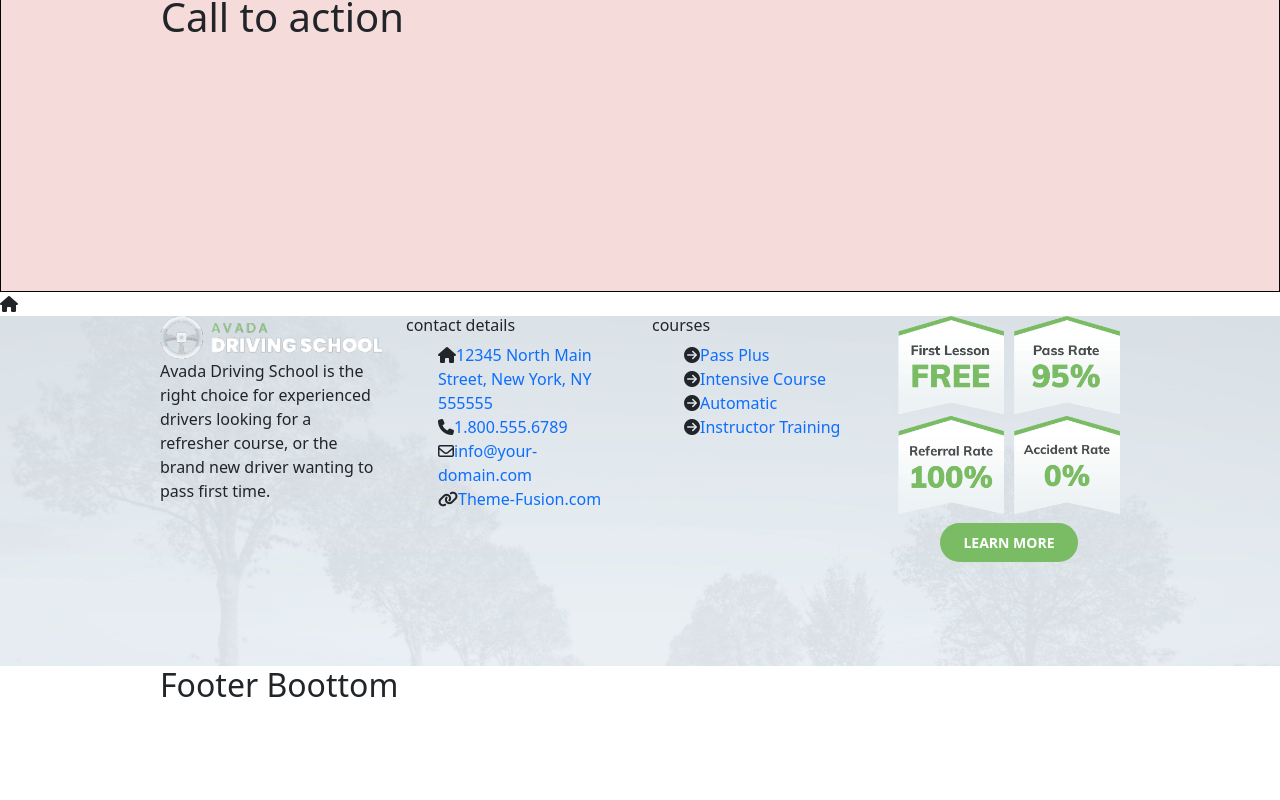
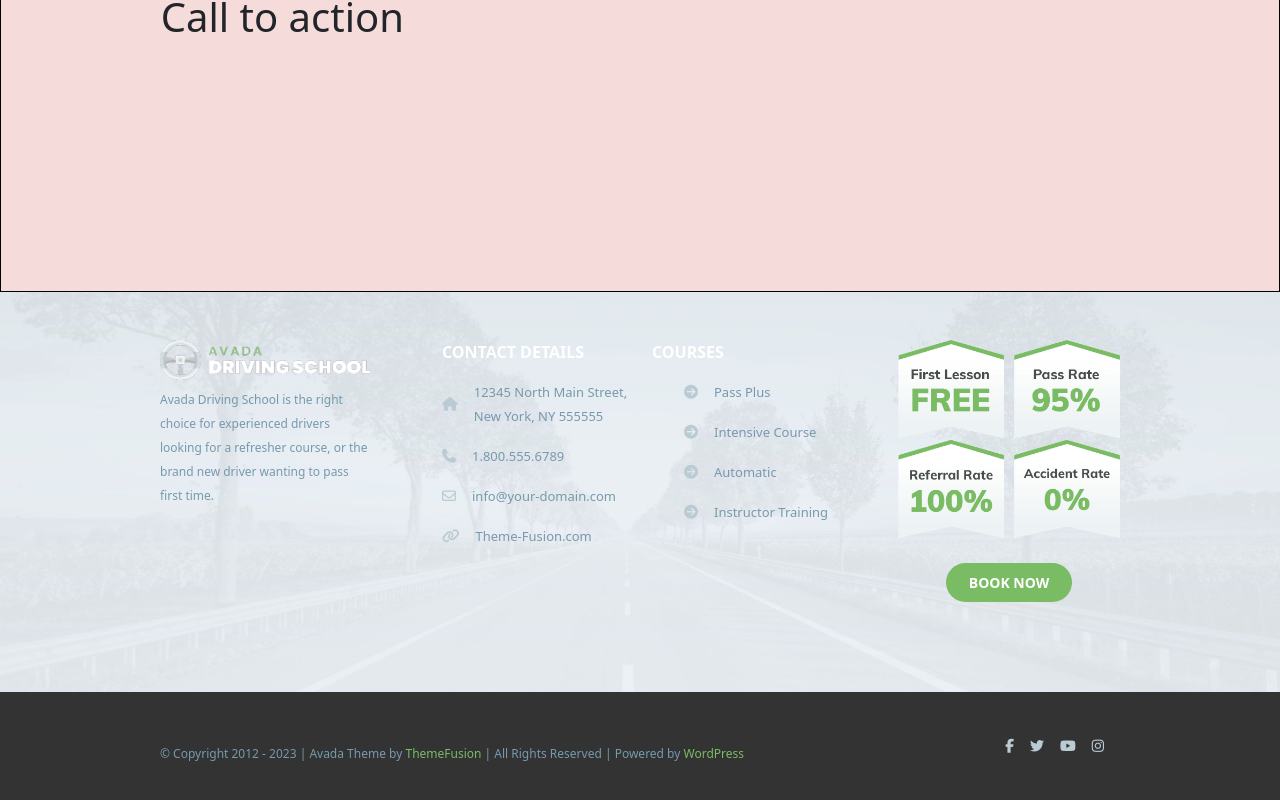
Before and after one commit to nvaccina/proj-html-vuejs, a Vue app: page / in a window 1280 px wide. Shown: the part 3628-4428 px from the top of the page. Before the commit the page ends 4340 px from the top, so only its background shows below. Built offline with nearby package versions, Linux system fonts and the light colour scheme.

Commit message:
Footer bottom con props

```diff
--- a/src/components/Footer.vue
+++ b/src/components/Footer.vue
@@ -2,6 +2,7 @@
 import List_footer_element from './partials/List_footer_element.vue'
 import {contactDetails} from '../data/menu'
 import {listCourses} from '../data/menu'
+import {iconSocial} from '../data/menu'
 
 export default {
   name:'Footer',
@@ -11,7 +12,8 @@ export default {
   data(){
     return{
       contactDetails,
-      listCourses
+      listCourses,
+      iconSocial
     }
   }
 
@@ -20,24 +22,22 @@ export default {
 
 <template>
 
-<i class="fa-solid fa-house"></i>
-
   <footer>
     <div class="footer_top">
 
       <div class="nv_container">
-        <div class="row">
+        <div class="row py-5">
 
-          <div class="col-3">
+          <div class="col-3 pe-4">
             <img src="../../public/img/avada-drivers-logo-1x.png" alt="Logo">
-            <p>
+            <p class="fc_light_blu fs-12 mt-2 ln_heigth-200">
               Avada Driving School is the right choice for experienced drivers looking for a refresher course, or the brand new driver wanting to pass first time.
             </p>
           </div>
 
-          <div class="col-3">
-            <h6>contact details</h6>
-            <ul>
+          <div class="col-3 ps-5">
+            <p class="title_list"> <strong>contact details</strong> </p>
+            <ul class="px-0">
               <List_footer_element
                 v-for="(element, index) in contactDetails"
                 :key="index"
@@ -49,7 +49,7 @@ export default {
             </ul>
           </div>
           <div class="col-3">
-            <h6>courses</h6>
+            <p class="title_list"> <strong>courses</strong> </p>
             <ul>
               <List_footer_element
                 v-for="(element, index) in listCourses"
@@ -57,14 +57,15 @@ export default {
                 :icon="element.icon"
                 :href="element.href"
                 :text="element.text"
+                class="primary_c"
               />
             </ul>
           </div>
 
           <div class="col-3 text-center">
-            <img src="../../public/img/footer-ad-grid.png" alt="">
+            <img class="mb-3" src="../../public/img/footer-ad-grid.png" alt="Footer grid">
             <div class="mt-3">
-              <a class="nv_button" href="#">Learn More</a>
+              <a class="nv_button" href="#">book now</a>
             </div>
           </div>
         </div>
@@ -74,20 +75,59 @@ export default {
     </div>
 
 
+    <div class="footer_bottom">
+      <div class="nv_container d-flex align-items-center justify-content-between">
 
-    <div class="nv_container">
-      <h2>Footer Boottom</h2>
+        <div class="credits">
+          <p class="fs-12 fc_light_blu mb-0">© Copyright 2012 - 2023 | Avada Theme by <span class="primary_c">ThemeFusion</span> | All Rights Reserved | Powered by <span class="primary_c">WordPress</span></p>
+        </div>
+
+        <div class="social">
+          <ul class="d-flex align-items-center mb-0">
+            <List_footer_element
+              v-for="(element, index) in iconSocial"
+              :key="index"
+              :icon="element.icon"
+              :href="element.href"
+              :text="element.text"
+              class="primary_c"
+            />
+
+          </ul>
+        </div>
+
+      </div>
 
     </div>
+
   </footer>
 
 </template>
 
 <style lang="scss" scoped>
-.footer_top{
-  min-height: 350px;
-  background-image: url(../../public/img/testimonial-background.jpg);
-  background-size: cover;
+@use '../scss/general/variables' as *;
+@import '../scss/general/general';
+@import '../scss/general/typography';
+
+footer{
+  background-color: #333333;
+  .footer_top{
+    min-height: 400px;
+    background-image: url(../../public/img/testimonial-background.jpg);
+    backdrop-filter: grayscale(100%);
+    background-size: cover;
+    background-position: center center;
+
+    .title_list{
+      text-transform: uppercase;
+      color: $secondary-color;
+    }
+  }
+  .footer_bottom{
+    padding: 47px 0;
+  }
+
+
 }
 
 </style>
--- a/src/components/partials/List_footer_element.vue
+++ b/src/components/partials/List_footer_element.vue
@@ -12,15 +12,22 @@ export default {
 
 <template>
 
-    <li>
+    <li class="d-flex align-items-center ln_heigth-150 pb-3">
 
-      <i :class="icon"></i>
-      <a :href="href">{{ text }}</a>
+      <i :class="icon" class="i_color fs-14"></i>
+      <a :href="href" class="ms-3 fs-13 fc_light_blu">{{ text }}</a>
 
     </li>
 
 </template>
 
 <style lang="scss" scoped>
+@use '../../scss/general/variables' as *;
+@import '../../scss/general/general';
+@import '../../scss/general/typography';
+
+.i_color{
+  color: #BBCBD3;
+}
 
 </style>
--- a/src/data/menu.js
+++ b/src/data/menu.js
@@ -82,5 +82,24 @@ const listCourses = [
     text: "Instructor Training",
   }
 ];
+const iconSocial = [
+  {
+    icon: "fa-brands fa-facebook-f",
+    href: "#",
+  },
+  {
+    icon: "fa-brands fa-twitter",
+    href: "#",
+  },
+  {
+    icon: "fa-brands fa-youtube",
+    href: "#",
+  },
+  {
+    icon: "fa-brands fa-instagram",
+    href: "#",
+  }
+];
 
-export {mainMenu, contactDetails, listCourses};
+
+export {mainMenu, contactDetails, listCourses, iconSocial};
--- a/src/scss/general/_general.scss
+++ b/src/scss/general/_general.scss
@@ -48,3 +48,9 @@ a{
 
   }
 }
+.fc_light_blu{
+  color: $font_color_ligth_blu;
+}
+.primary_c{
+  color: $primary_color;
+}
--- a/src/scss/general/_typography.scss
+++ b/src/scss/general/_typography.scss
@@ -1 +1,33 @@
 @use "./variables" as *;
+
+.fs{
+  &-8{
+    font-size: 8px;
+  }
+  &-10{
+    font-size: 10px;
+  }
+  &-11{
+    font-size: 11px;
+  }
+  &-12{
+    font-size: 12px;
+  }
+  &-13{
+    font-size: 13px;
+  }
+  &-14{
+    font-size: 14px;
+  }
+  &-15{
+    font-size: 15px;
+  }
+}
+.ln_heigth{
+  &-150{
+    line-height: 150%;
+  }
+  &-200{
+    line-height: 200%;
+  }
+}
--- /dev/null
+++ b/src/scss/general/_utils.scss
@@ -0,0 +1 @@
+@use "./variables" as *;
--- a/src/scss/general/_variables.scss
+++ b/src/scss/general/_variables.scss
@@ -3,3 +3,4 @@ $secondary-color: white;
 $tertiary-color: #F6F6F6;
 $quaternary-color: #494C4E;
 $font-section: #929AA3;
+$font_color_ligth_blu: #7799AD;
--- a/src/scss/main.scss
+++ b/src/scss/main.scss
@@ -2,6 +2,7 @@
 
 @import "./general/typography";
 @import "./general/general";
+@import "./general/utils";
 
 @import 'bootstrap/scss/bootstrap';
 
```
Also changed, not shown: 1 other file (tests, documents, lock files or other folders).
